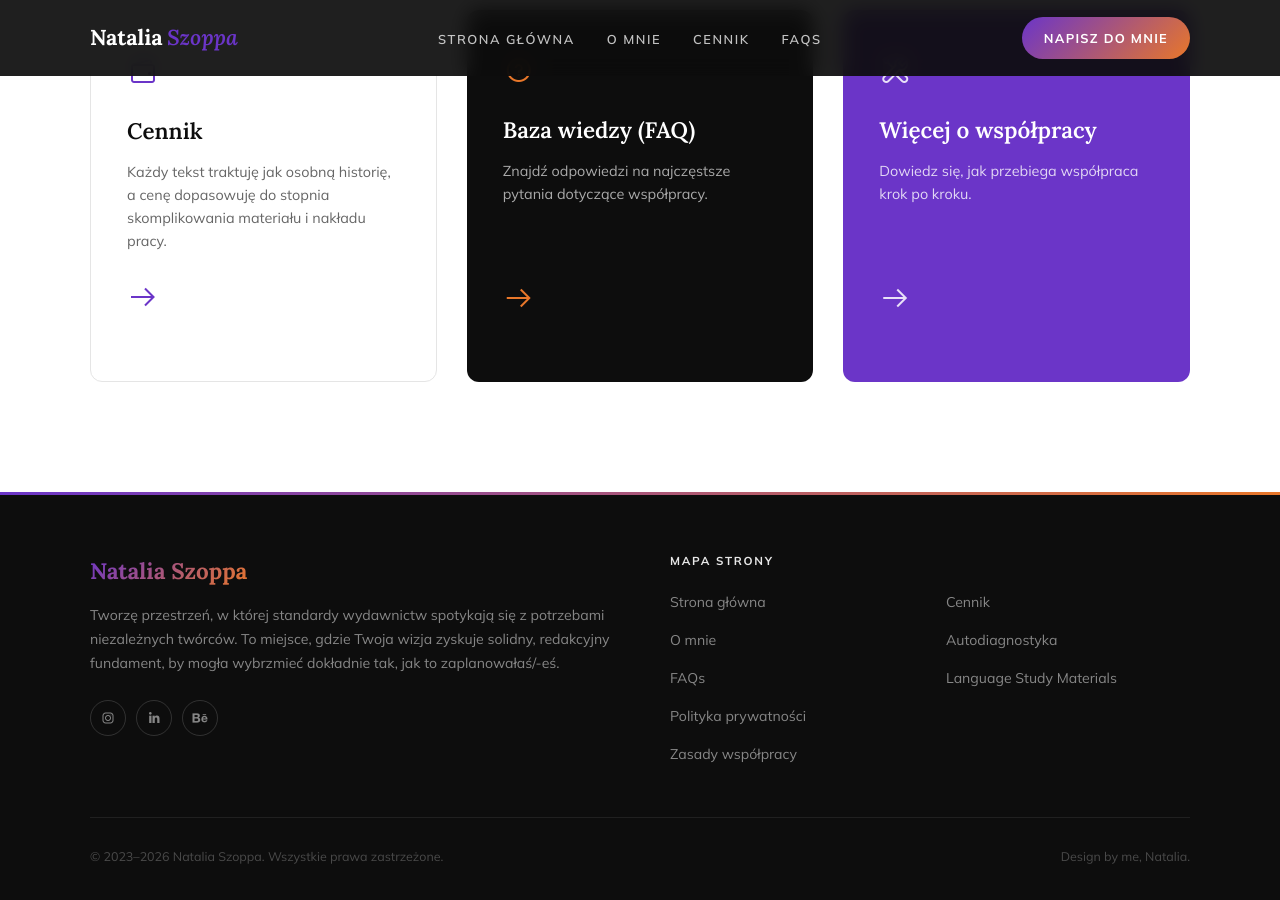
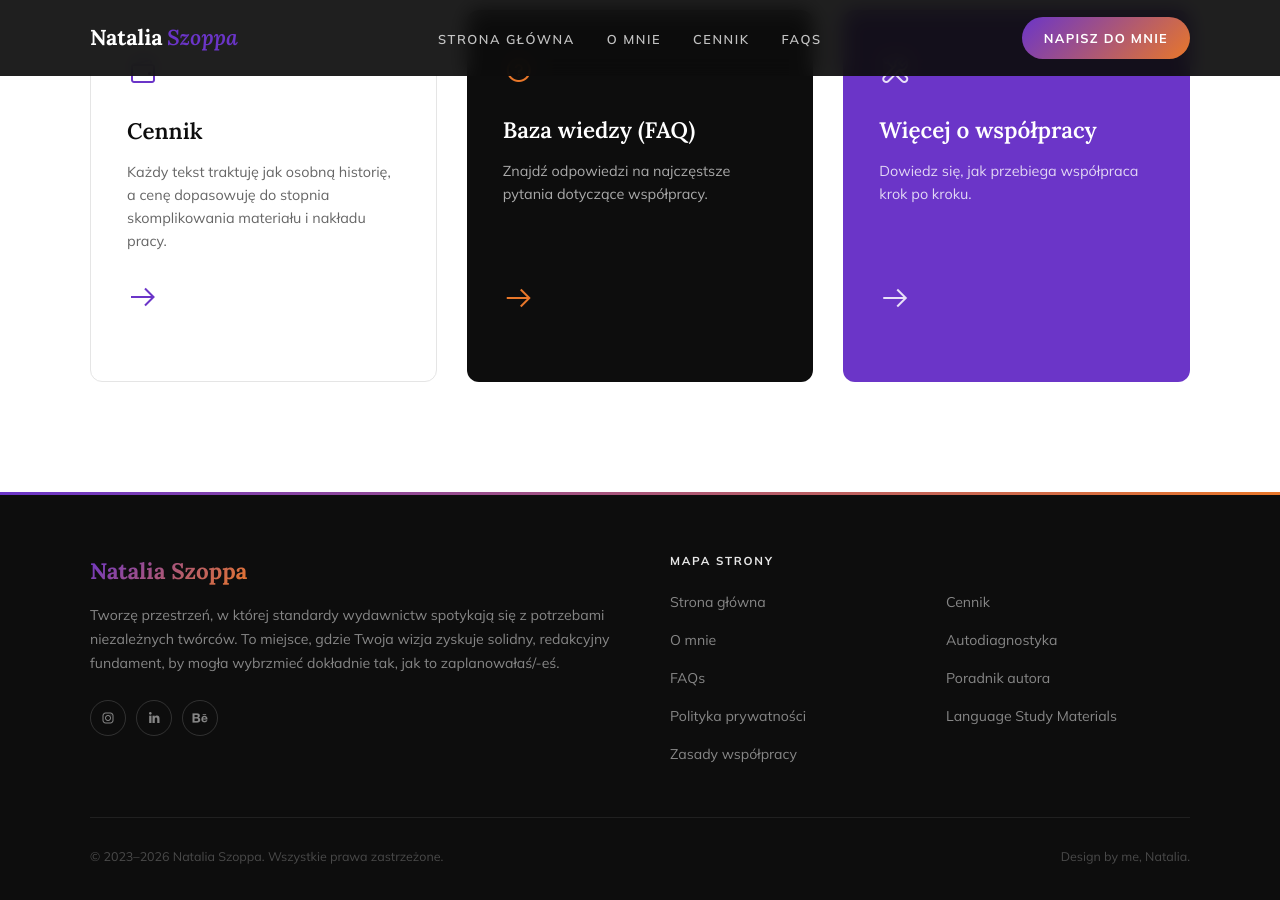
Before and after one commit to Bonnie00726/nataliaszoppa, a Jekyll site: the page built from index.html, in a window 1280 px wide and 900 px high, scrolled down 11180 px. Built offline with Jekyll 4.4.1, drawn with Linux system fonts in a browser that asks for light colours.

Commit message:
Update footer.html

```diff
--- a/_includes/footer.html
+++ b/_includes/footer.html
@@ -31,6 +31,7 @@
                     <ul class="footer-links">
                         <li><a href="{{ site.baseurl }}/cennik.html">Cennik</a></li>
                         <li><a href="{{ site.baseurl }}/arkusz diagnostyczny.html">Autodiagnostyka</a></li>
+                        <li><a href="{{ site.baseurl }}/Poradnik autora.html">Poradnik autora</a></li>
                           <li><a href="https://languagestudymaterials.blog/">Language Study Materials</a></li>
 
                     </ul>
```
